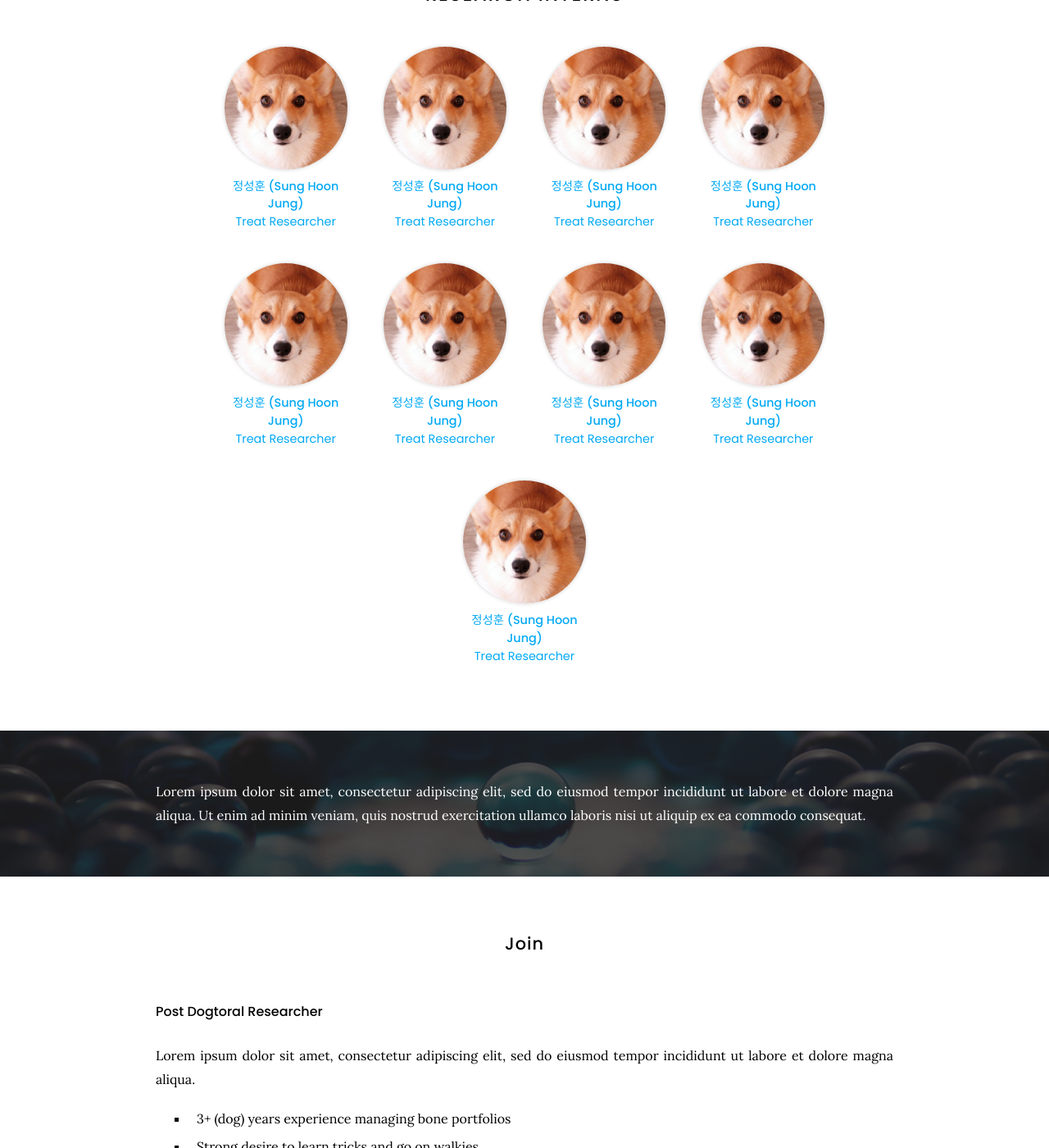
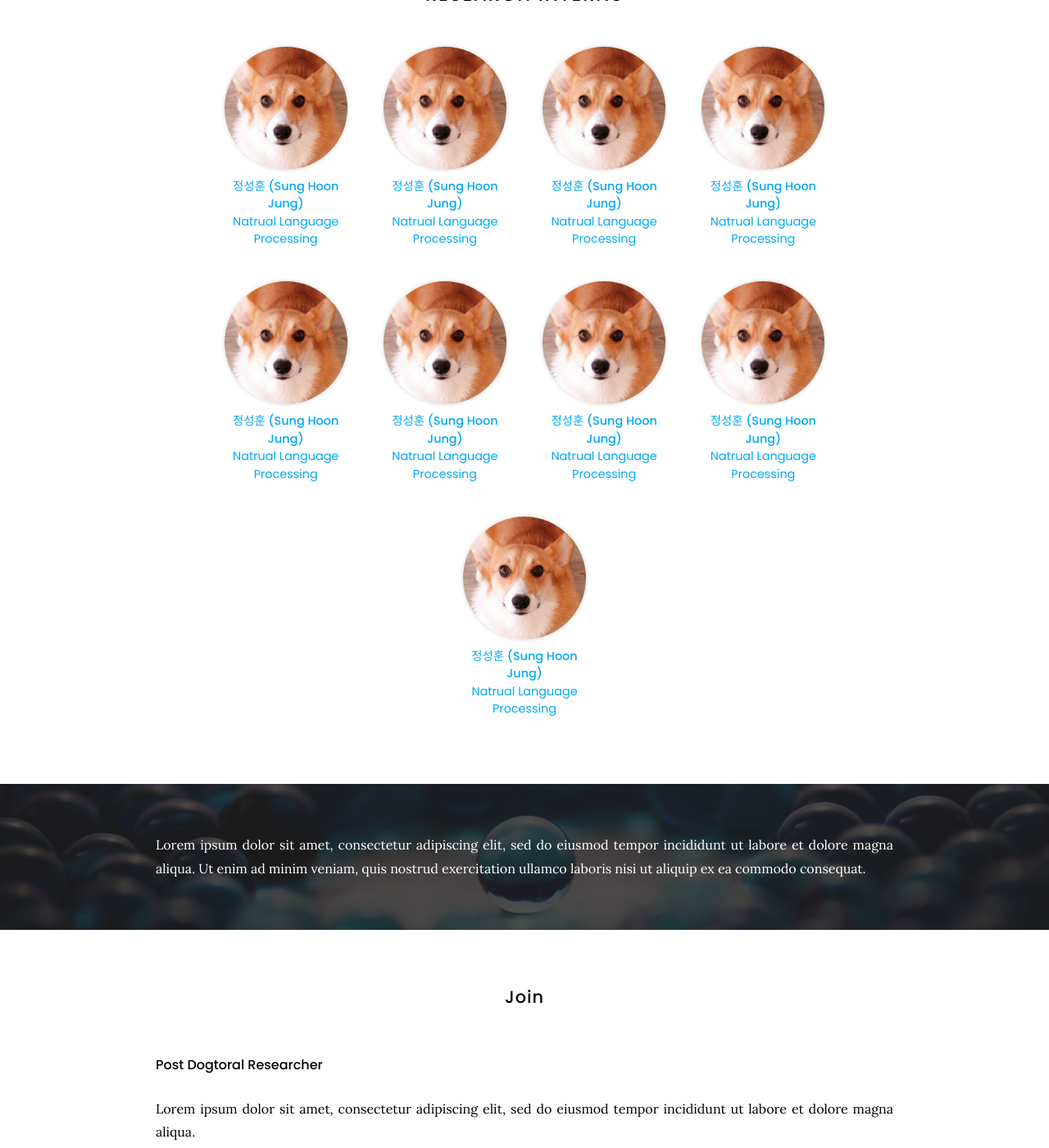
Before and after one commit to ailab-mju/ailab-mju.github.io, a Jekyll site: the page built from team/index.md, in a window 1280 px wide and 1400 px high, scrolled down 846 px. Shown: the whole window at 82% size. Built offline with Jekyll 4.4.1, drawn with Linux system fonts in a browser that asks for light colours.

Commit message:
Update felix-cited.md

```diff
--- a/_members/felix-cited.md
+++ b/_members/felix-cited.md
@@ -1,12 +1,9 @@
 ---
 name: 정성훈 (Sung Hoon Jung)
 image: images/member.jpg
-description: Treat Researcher
+description: Natrual Language Processing
 role: intern
 group: alum
-aliases:
-  - F. Cited
-  - F Cited
 links:
   home-page: felixcited.com
   email: felix@cited.com
```
